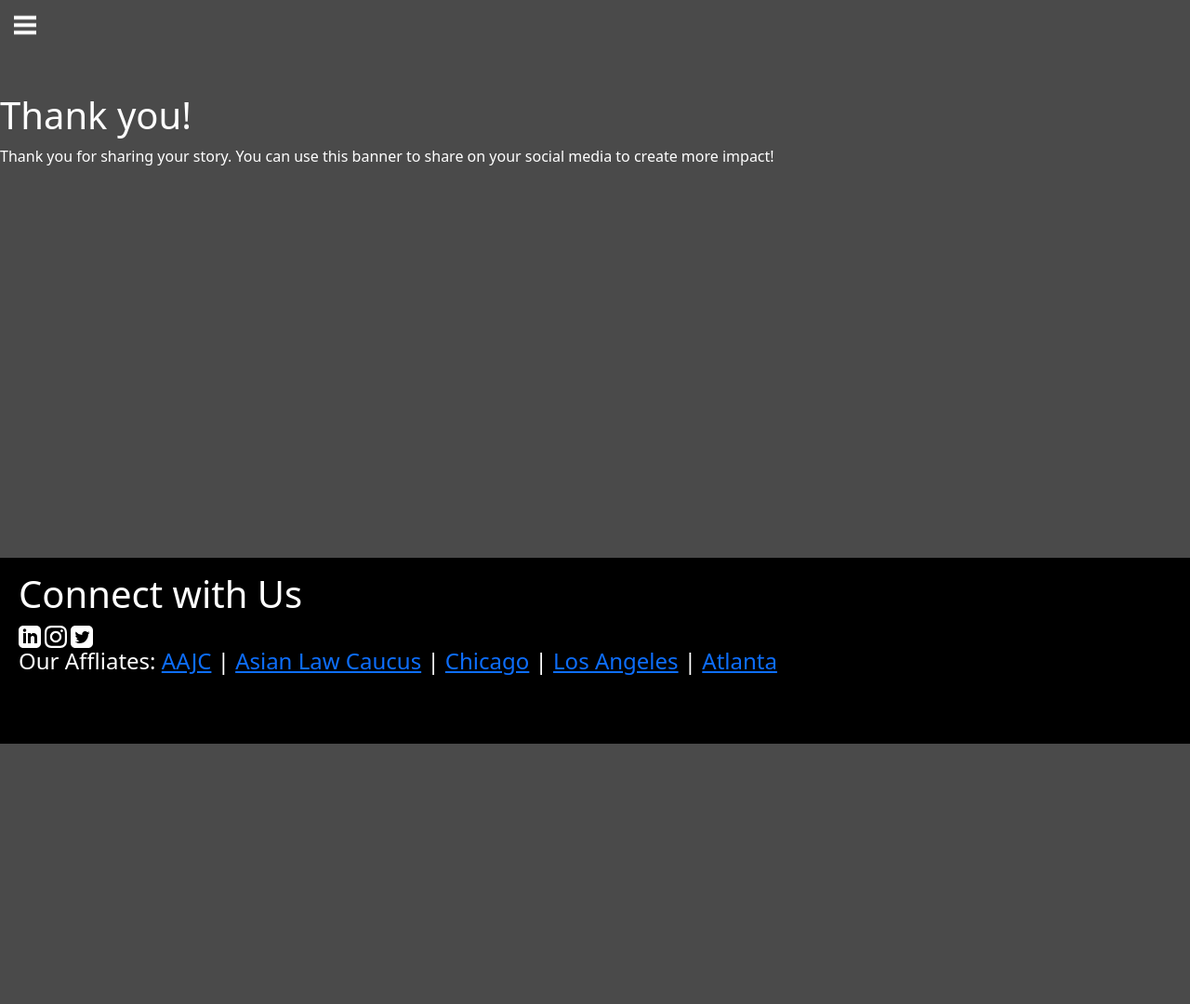
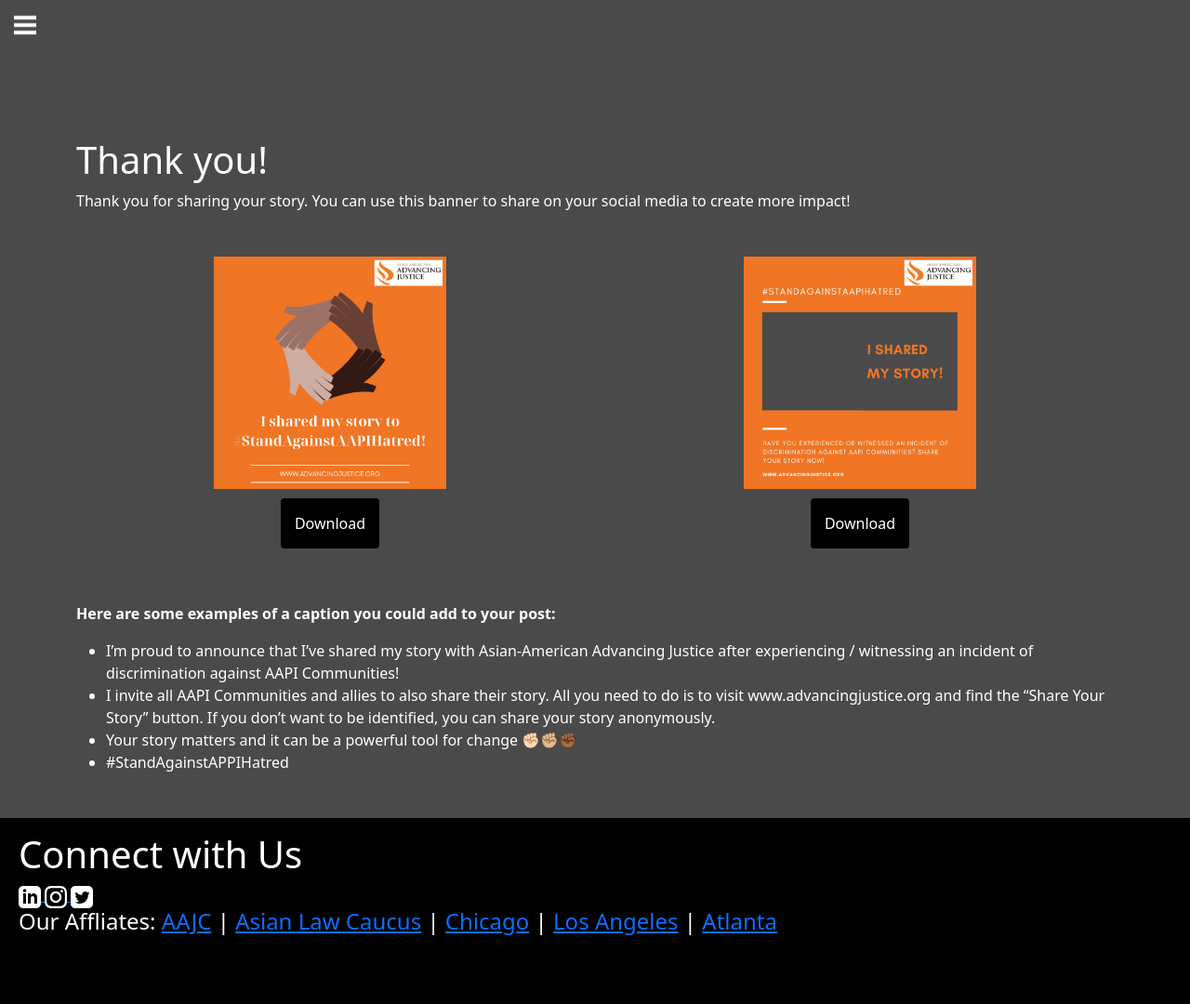
Before and after one commit to bndiep/aapi-stories, a plain HTML site: page html/thankyou.html in a window 1280 px wide. Shown: the whole page at 93% size. Before the commit the page ends 800 px from the top, so only its background shows below. Drawn offline with nearby package versions, Linux system fonts and the light colour scheme.

Commit message:
fixes alignment for the banners and adds download ability to images

```diff
--- a/html/thankyou.html
+++ b/html/thankyou.html
@@ -43,28 +43,70 @@
         </nav>
     </header>
 
-    <div>
+    <div class="container-md mt-5">
         <h1>Thank you!</h1>
         <p>
             Thank you for sharing your story. You can use this banner to share on your social media to create more impact!
         </p>
     </div>
+    <div class="mt-5 container">
+        <div class="row justify-content-around">
+            <div class="col-4 text-center">
+                <img src="../assets/sharebanner1.png" alt="Share to social media that you've written a story about your experience with racism">
+                <a href="../assets/sharebanner1.png" download="shareAAPIstoryV1">
+                    <button class="btn btn-primary">Download</button>
+                </a>
+            </div>
+            <div class="col-4 text-center">
+                <img src="../assets/sharebanner2.png" alt="Share to social media that you've written a story about your experience with racism featuring a profile picture of yourself">
+                <a href="../assets/sharebanner2.png" download="shareAAPIstoryV2">
+                    <button class="btn btn-primary">Download</button>
+                </a>
+            </div>
+        </div>
+        <div class="my-5 col">
+            <p class="examples">
+                Here are some examples of a caption you could add to your post:
+            </p>
+            <ul>
+                <li>
+                    I’m proud to announce that I’ve shared my story with Asian-American Advancing Justice after experiencing / witnessing an incident of discrimination against AAPI Communities!
+                </li>
+                <li>
+                    I invite all AAPI Communities and allies to also share their story. All you need to do is to visit www.advancingjustice.org and find the “Share Your Story” button. If you don’t want to be identified, you can share your story anonymously.
 
-    <footer class="fixed-bottom" id="contacts">
+                </li>
+                <li>
+                    Your story matters and it can be a powerful tool for change ✊🏻✊🏼✊🏾
+                </li>
+                <li>
+                    #StandAgainstAPPIHatred
+                </li>
+            </ul>
+        </div>
+    </div>
+
+    <footer id="contacts">
         <h1>Connect with Us</h1>
         <div>
+            <a href="https://www.linkedin.com/company/asian-americans-advancing-justice/" alt="linkedin">
                 <svg xmlns="http://www.w3.org/2000/svg" width="24" height="24" viewBox="0 0 24 24">
                     <path class="socialmedia"
                         d="M19 0h-14c-2.761 0-5 2.239-5 5v14c0 2.761 2.239 5 5 5h14c2.762 0 5-2.239 5-5v-14c0-2.761-2.238-5-5-5zm-11 19h-3v-11h3v11zm-1.5-12.268c-.966 0-1.75-.79-1.75-1.764s.784-1.764 1.75-1.764 1.75.79 1.75 1.764-.783 1.764-1.75 1.764zm13.5 12.268h-3v-5.604c0-3.368-4-3.113-4 0v5.604h-3v-11h3v1.765c1.396-2.586 7-2.777 7 2.476v6.759z" />
                 </svg>
+            </a>
+            <a href="https://www.instagram.com/explore/tags/asianamericansadvancingjustice/" alt="instagram">
                 <svg xmlns="http://www.w3.org/2000/svg" width="24" height="24" viewBox="0 0 24 24">
                     <path class="socialmedia"
                         d="M12 2.163c3.204 0 3.584.012 4.85.07 3.252.148 4.771 1.691 4.919 4.919.058 1.265.069 1.645.069 4.849 0 3.205-.012 3.584-.069 4.849-.149 3.225-1.664 4.771-4.919 4.919-1.266.058-1.644.07-4.85.07-3.204 0-3.584-.012-4.849-.07-3.26-.149-4.771-1.699-4.919-4.92-.058-1.265-.07-1.644-.07-4.849 0-3.204.013-3.583.07-4.849.149-3.227 1.664-4.771 4.919-4.919 1.266-.057 1.645-.069 4.849-.069zm0-2.163c-3.259 0-3.667.014-4.947.072-4.358.2-6.78 2.618-6.98 6.98-.059 1.281-.073 1.689-.073 4.948 0 3.259.014 3.668.072 4.948.2 4.358 2.618 6.78 6.98 6.98 1.281.058 1.689.072 4.948.072 3.259 0 3.668-.014 4.948-.072 4.354-.2 6.782-2.618 6.979-6.98.059-1.28.073-1.689.073-4.948 0-3.259-.014-3.667-.072-4.947-.196-4.354-2.617-6.78-6.979-6.98-1.281-.059-1.69-.073-4.949-.073zm0 5.838c-3.403 0-6.162 2.759-6.162 6.162s2.759 6.163 6.162 6.163 6.162-2.759 6.162-6.163c0-3.403-2.759-6.162-6.162-6.162zm0 10.162c-2.209 0-4-1.79-4-4 0-2.209 1.791-4 4-4s4 1.791 4 4c0 2.21-1.791 4-4 4zm6.406-11.845c-.796 0-1.441.645-1.441 1.44s.645 1.44 1.441 1.44c.795 0 1.439-.645 1.439-1.44s-.644-1.44-1.439-1.44z" />
                 </svg>
+            </a>
+            <a href="https://twitter.com/Adv_Justice" alt="twitter">
                 <svg xmlns="http://www.w3.org/2000/svg" width="24" height="24" viewBox="0 0 24 24">
                     <path class="socialmedia"
                         d="M19 0h-14c-2.761 0-5 2.239-5 5v14c0 2.761 2.239 5 5 5h14c2.762 0 5-2.239 5-5v-14c0-2.761-2.238-5-5-5zm-.139 9.237c.209 4.617-3.234 9.765-9.33 9.765-1.854 0-3.579-.543-5.032-1.475 1.742.205 3.48-.278 4.86-1.359-1.437-.027-2.649-.976-3.066-2.28.515.098 1.021.069 1.482-.056-1.579-.317-2.668-1.739-2.633-3.26.442.246.949.394 1.486.411-1.461-.977-1.875-2.907-1.016-4.383 1.619 1.986 4.038 3.293 6.766 3.43-.479-2.053 1.08-4.03 3.199-4.03.943 0 1.797.398 2.395 1.037.748-.147 1.451-.42 2.086-.796-.246.767-.766 1.41-1.443 1.816.664-.08 1.297-.256 1.885-.517-.439.656-.996 1.234-1.639 1.697z" />
                 </svg>
+            </a>
         </div>
         <h4><span>Our Affliates:</span>
             <a href="https://www.advancingjustice-aajc.org/">AAJC</a> |
--- a/styles/thankyou.css
+++ b/styles/thankyou.css
@@ -40,6 +40,26 @@
   color: #F07524;
 }
 
+/* About */
+img {
+  width: 250px;
+  height: auto;
+}
+
+.examples {
+  font-weight: bold;
+}
+
+.btn-primary {
+  background-color: #000;
+  border:#000;
+}
+
+.btn-primary:hover {
+  background-color: #000;
+  border:#000;
+}
+
 /* Footer */
 footer {
   background-color: #000;
```
Lines whose indentation alone changed are shown as unchanged.
